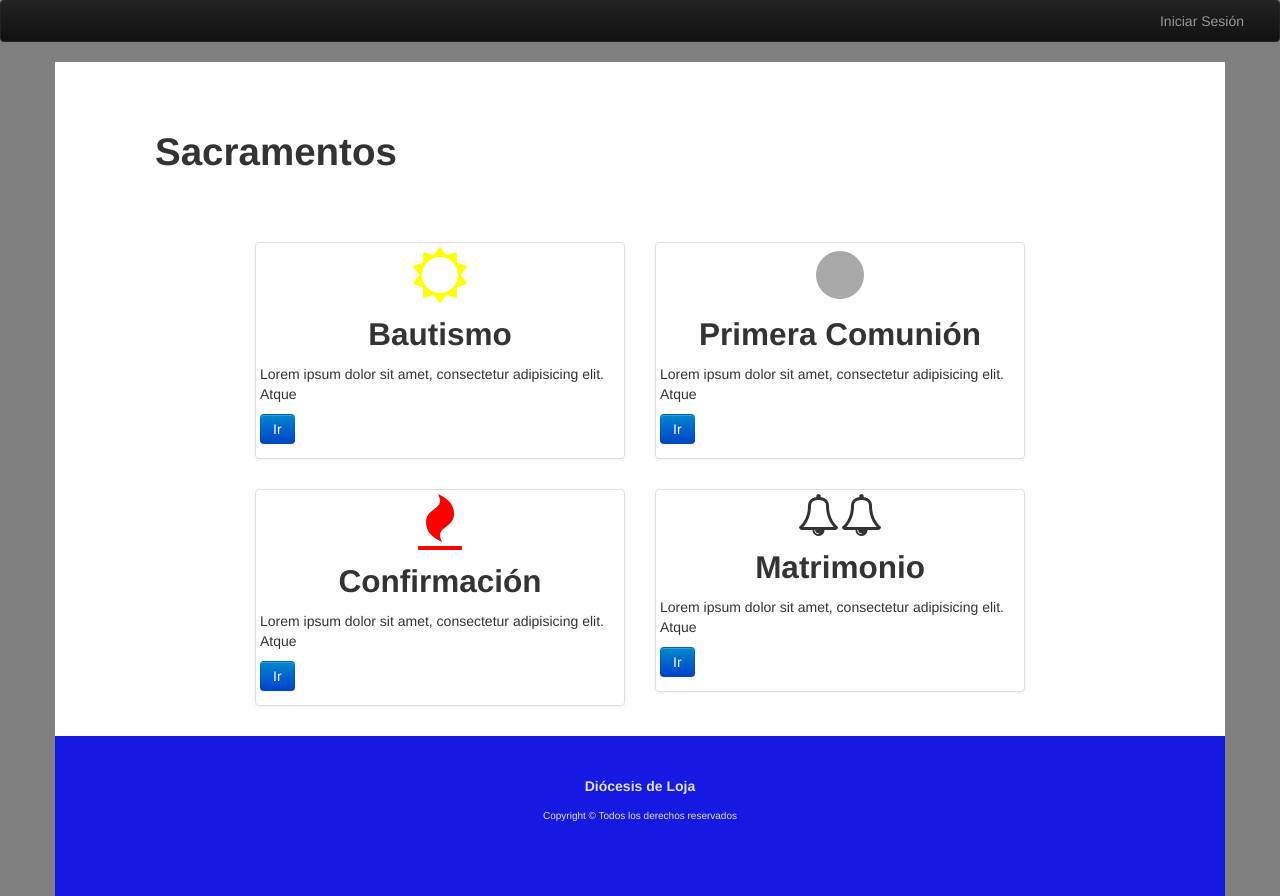
After one commit to luchitoflores/ekklesia, a Django app: page /sacramentos/ in a window 1280 px wide. The commit adds this page. Run offline with Django 3.2, Linux system fonts and the light colour scheme; some libraries are stand-ins or nearby versions.

Commit message:
Iconos para acceder a los sacramentos

```diff
--- /dev/null
+++ b/sacramentos/templates/sacramentos.html
@@ -0,0 +1,63 @@
+{%extends 'base.html'%}
+
+{%block content_title%}
+Sacramentos
+{%endblock%}
+
+{%block content%}
+
+<div class="row">
+	<div class="span10 offset1">
+		<ul class="thumbnails">
+			<li class="span4">
+				<div class='thumbnail'>
+					<div style='text-align: center'>
+						<i class='icon-sun icon-4x' style='color: yellow'></i>
+						<h2>Bautismo</h2>
+					</div>
+					<p>Lorem ipsum dolor sit amet, consectetur adipisicing elit. Atque</p>
+					<p><a href="{%url 'bautismo_list'%}" class='btn btn-primary'>Ir</a></p>
+				</div>
+			</li>
+			<li class="span4">
+				<div class='thumbnail'>
+					<div style='text-align: center'>
+						<i class='icon-circle icon-4x' style='color: darkgray'></i>
+						<h2>Primera Comunión</h2>
+					</div>
+					<p>Lorem ipsum dolor sit amet, consectetur adipisicing elit. Atque</p>
+					<p><a href="{%url 'eucaristia_list'%}" class='btn btn-primary'>Ir</a></p>
+				</div>
+			</li>
+		</ul>
+	</div>
+</div>
+<div class="row">
+	<div class="span10 offset1">
+		<ul class="thumbnails">
+			<li class="span4">
+				<div class='thumbnail'>
+					<div style='text-align: center'>
+						<i class='icon-fire icon-4x' style='color:red'></i>
+						<h2>Confirmación</h2>
+					</div>
+					<p>Lorem ipsum dolor sit amet, consectetur adipisicing elit. Atque</p>
+					<p><a href="{%url 'confirmacion_list'%}" class='btn btn-primary'>Ir</a></p>
+				</div>
+			</li>
+			<li class="span4">
+				<div class='thumbnail'>
+					<div style='text-align: center'>
+						<i class='icon-bell icon-3x icon-rotate-45' ></i>
+						<i class='icon-bell icon-3x icon-rotate-135'></i>
+						<h2>Matrimonio</h2>
+					</div>
+					<p>Lorem ipsum dolor sit amet, consectetur adipisicing elit. Atque</p>
+					<p><a href="{%url 'matrimonio_list'%}" class='btn btn-primary'>Ir</a></p>
+				</div>
+			</li>
+		</ul>
+	</div>
+</div>
+
+{%endblock%}
--- a/sacramentos/urls.py
+++ b/sacramentos/urls.py
@@ -1,4 +1,5 @@
 from django.conf.urls import include, patterns, url
+from django.views.generic import TemplateView
 
 # from sacramentos.rest import api_usuario_list
 from .views import (
@@ -31,7 +32,8 @@ urlpatterns = patterns('',
 	url(r'^libro/add/$',libro_create_view, name='libro_create'),
 	url(r'^libro/(?P<pk>\d+)/$',libro_update_view, name='libro_update'),
 
-
+	#urls de sacramentos
+	url(r'^sacramentos/$', TemplateView.as_view(template_name='sacramentos.html'), name='sacramentos'),
 	#urls de matrimonio
 	url(r'^matrimonio/$',MatrimonioListView.as_view(),name='matrimonio_list'),
 	url(r'^matrimonio/add/$',matrimonio_create_view, name='matrimonio_create'),
--- a/templates/home.html
+++ b/templates/home.html
@@ -42,7 +42,7 @@ Home
 					<div class="caption">
 						<p>Lorem ipsum dolor sit amet, consectetur adipisicing elit. Velit, illo, tempora, in, nostrum adipisci
 						</p>
-						<p><a class='btn btn-primary' href="">Ir</a></p>
+						<p><a class='btn btn-primary' href="{%url 'sacramentos'%}">Ir</a></p>
 					</div>
 				</div>
 			</li>
```
Also changed, not shown: templates/auth/group_list.html (+14 -1 lines), 11 other files.
